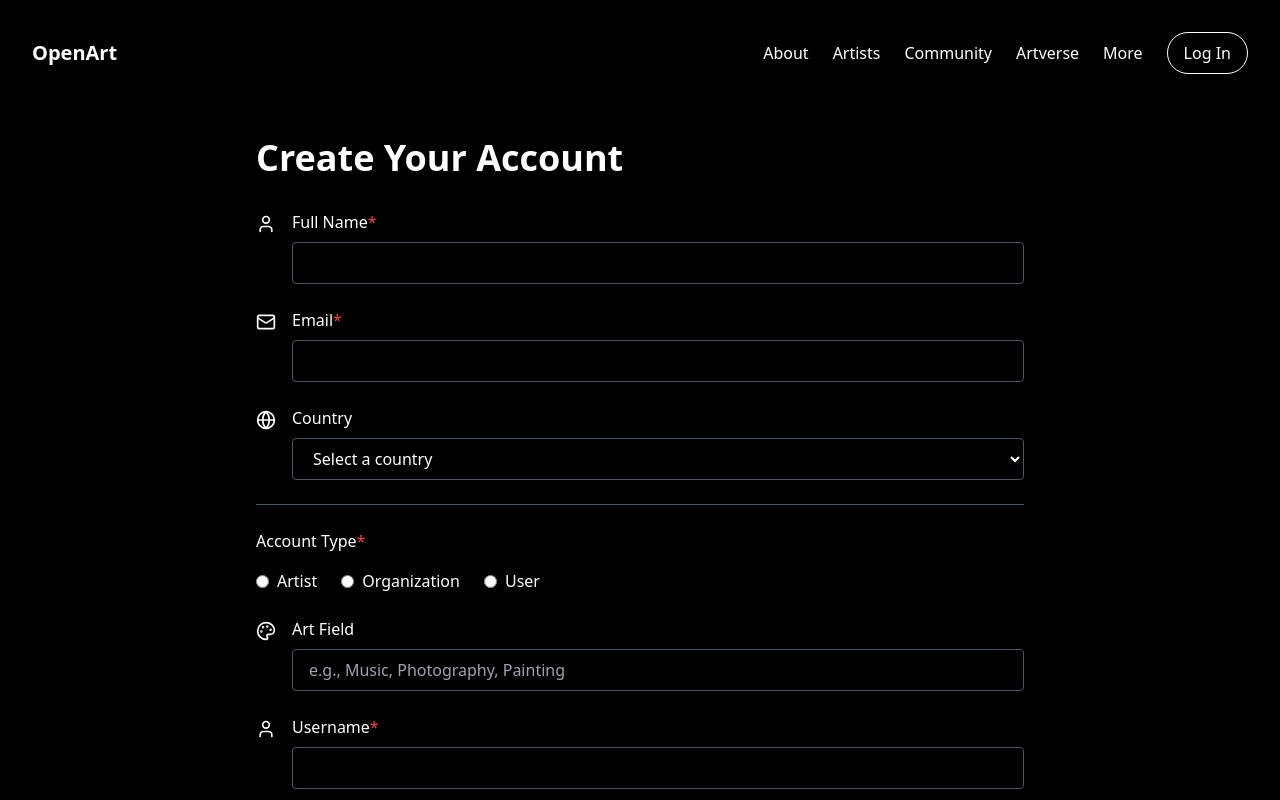
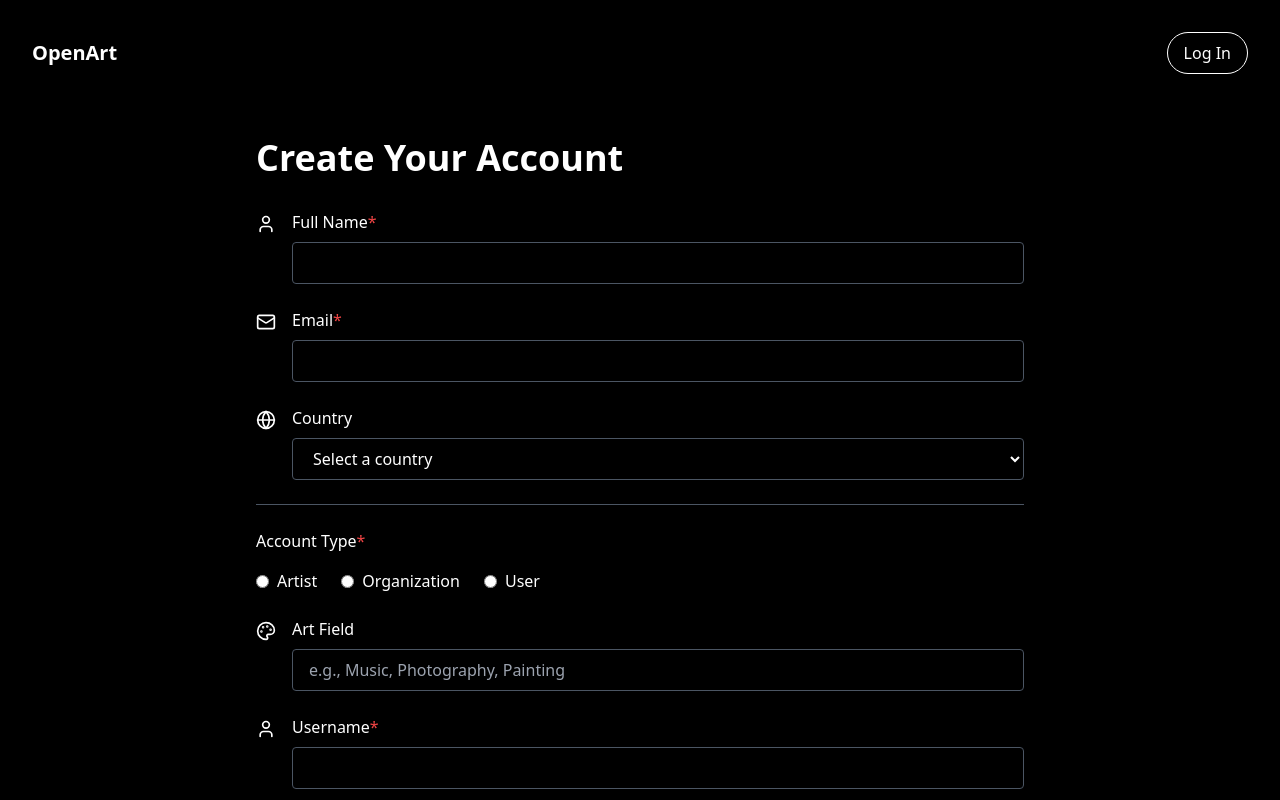
Before and after one commit to logicshrey/OpenArt-The-Frontend, a React (Vite) app: page /register in a window 1280 px wide. Shown: the top 800 px of the page. Built offline with nearby package versions, Linux system fonts and the light colour scheme.

Commit message:
testing UI

```diff
--- a/src/pages/Register.jsx
+++ b/src/pages/Register.jsx
@@ -126,18 +126,12 @@
     }
   };
 
-  // Rest of the component remains the same...
   return (
     <div className="min-h-screen bg-black text-white p-8">
       {/* Header */}
       <nav className="flex justify-between items-center mb-16">
         <div className="text-xl font-bold cursor-pointer" onClick={() => navigate('/')}>OpenArt</div>
         <div className="flex items-center gap-6">
-          <a href="#" className="hover:text-gray-300">About</a>
-          <a href="https://artsandculture.google.com/category/artist" className="hover:text-gray-300">Artists</a>
-          <a href="https://artsocietyofindia.org" className="hover:text-gray-300">Community</a>
-          <a href="#" className="hover:text-gray-300">Artverse</a>
-          <a href="#" className="hover:text-gray-300">More</a>
           <button onClick={() => navigate('/login')} className="bg-transparent border border-white px-4 py-2 rounded-full hover:bg-white hover:text-black transition-colors">
             Log In
           </button>
```
